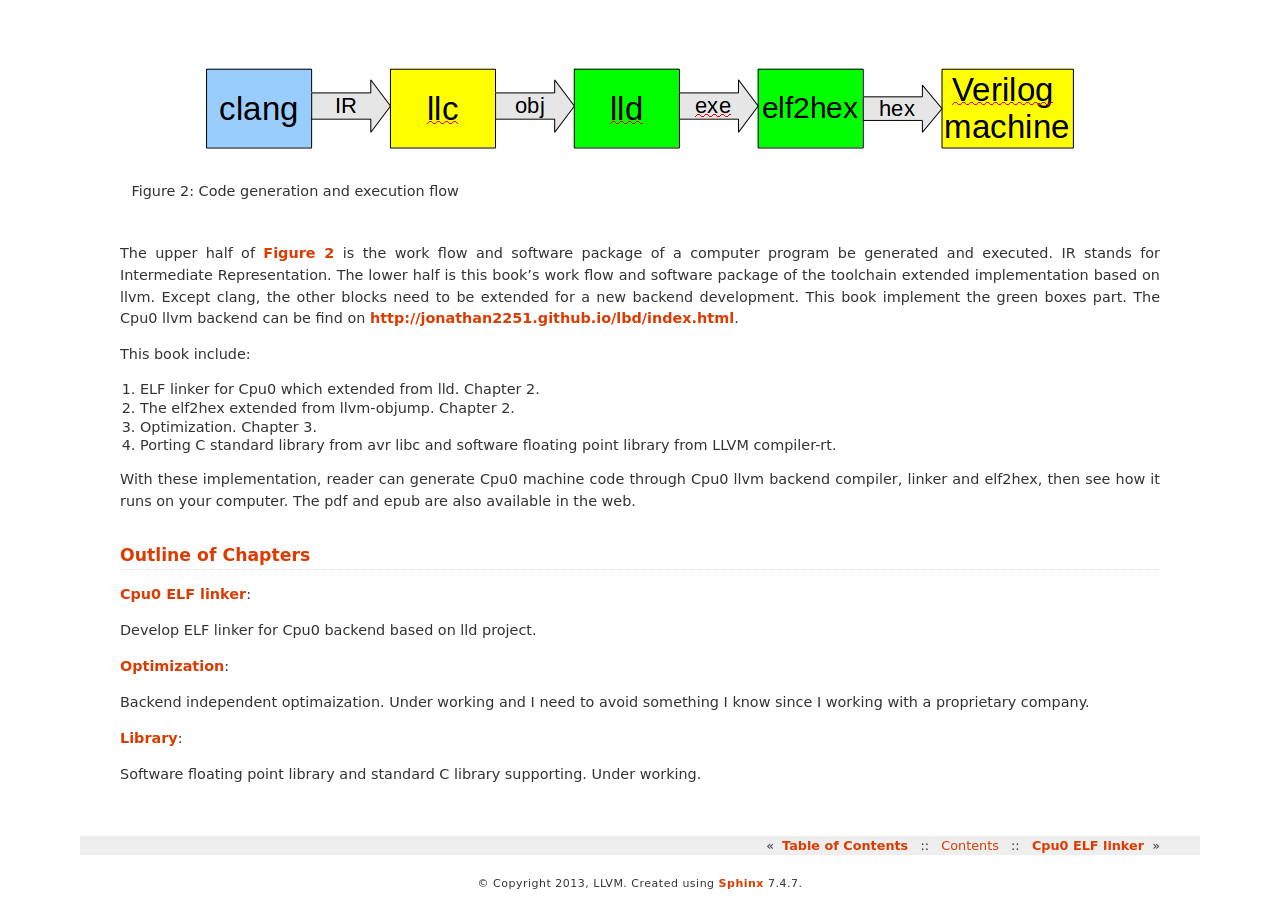
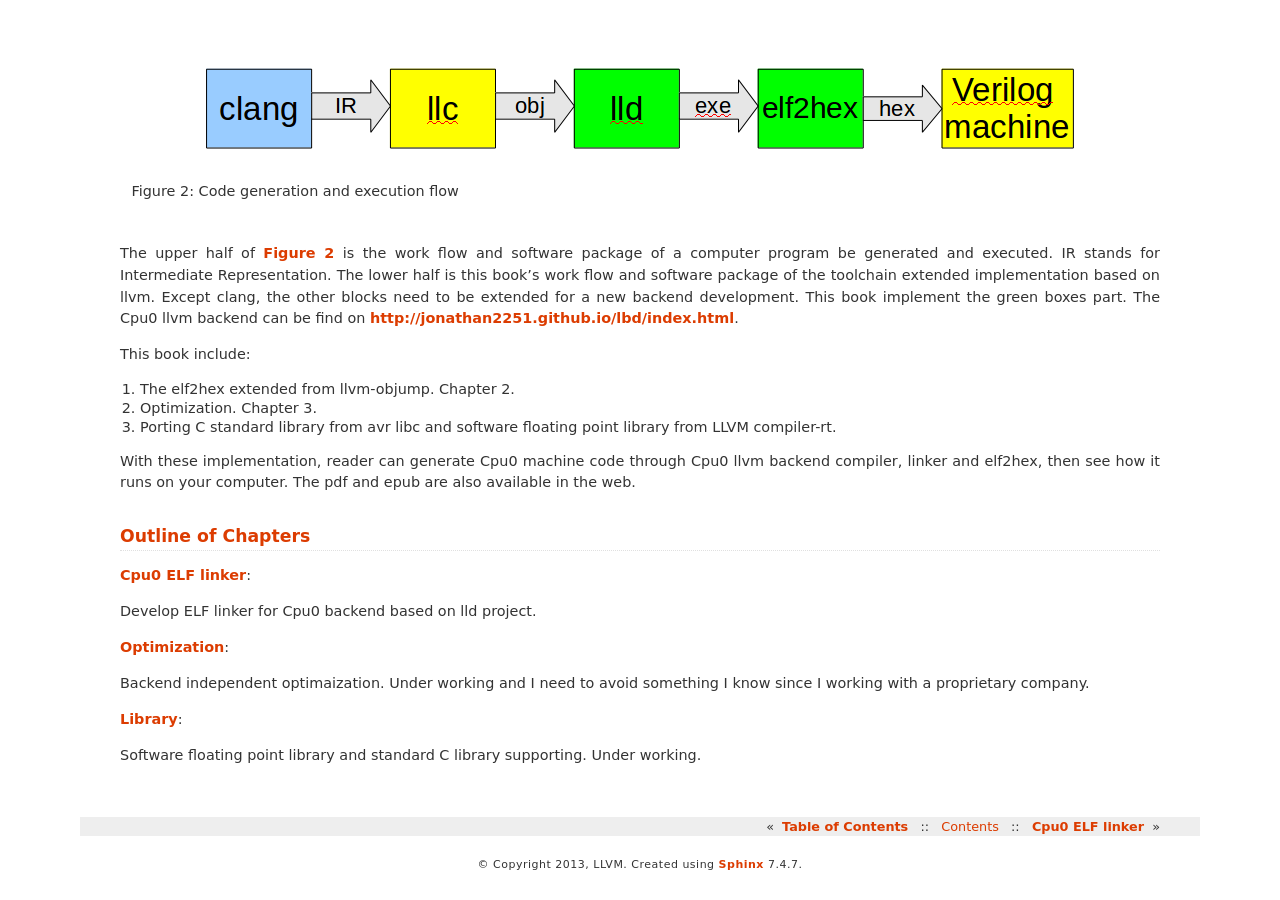
Before and after one commit to Jonathan2251/lbt, a Sphinx documentation site: the page built from source/about.rst, in a window 1280 px wide and 900 px high, scrolled down 1254 px. Built offline with Sphinx 7.4.7, drawn with Linux system fonts in a browser that asks for light colours; formulas are drawn with MathJax 3.

Commit message:
correct typing

```diff
--- a/source/about.rst
+++ b/source/about.rst
@@ -77,10 +77,9 @@ http://jonathan2251.github.io/lbd/index.html.
 
 This book include:
 
-1. ELF linker for Cpu0 which extended from lld. Chapter 2.
-2. The elf2hex extended from llvm-objump. Chapter 2.
-3. Optimization. Chapter 3.
-4. Porting C standard library from avr libc and software floating point library
+1. The elf2hex extended from llvm-objump. Chapter 2.
+2. Optimization. Chapter 3.
+3. Porting C standard library from avr libc and software floating point library
    from LLVM compiler-rt.
 
 With these implementation, reader can generate Cpu0 machine code through Cpu0
```
